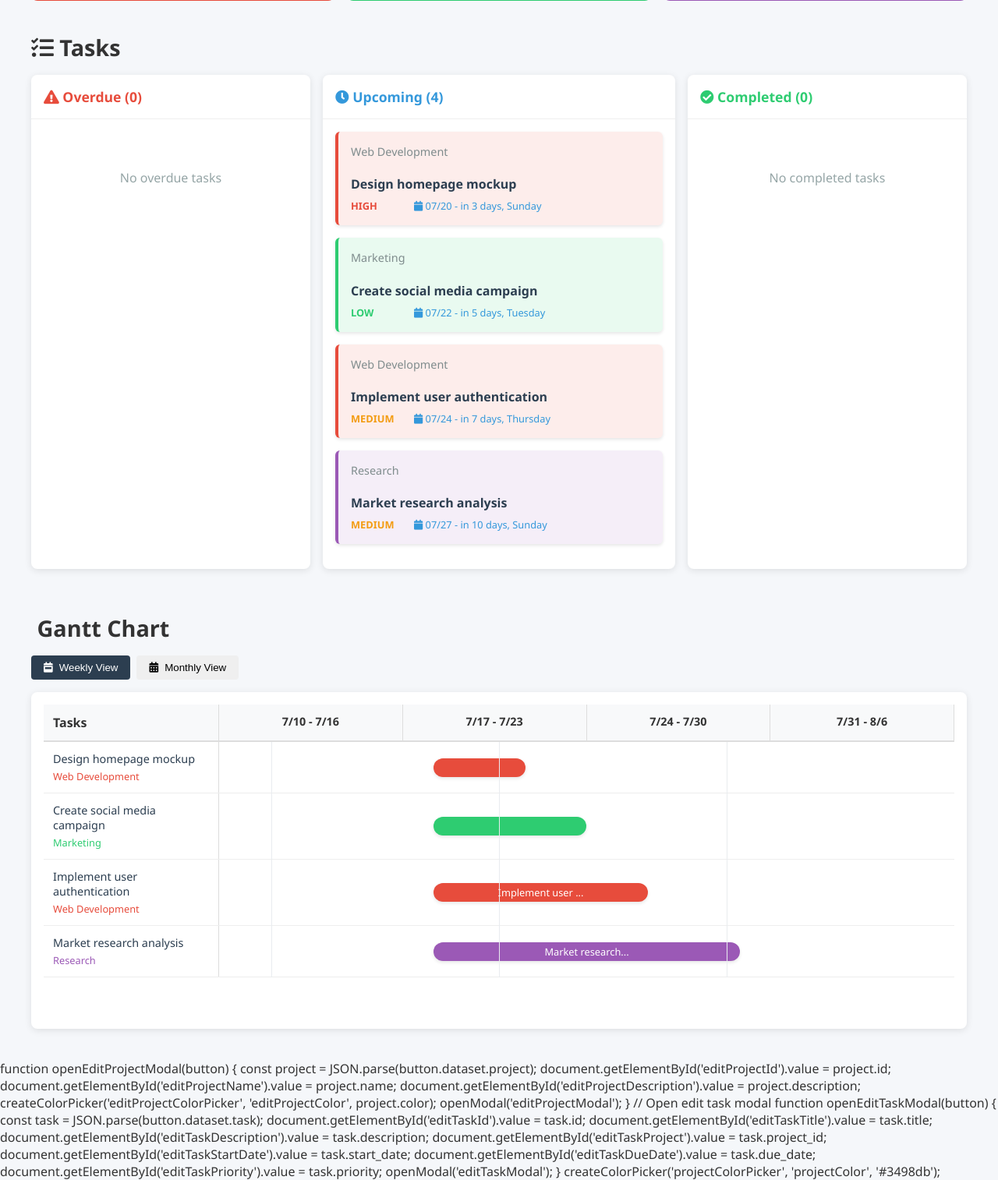
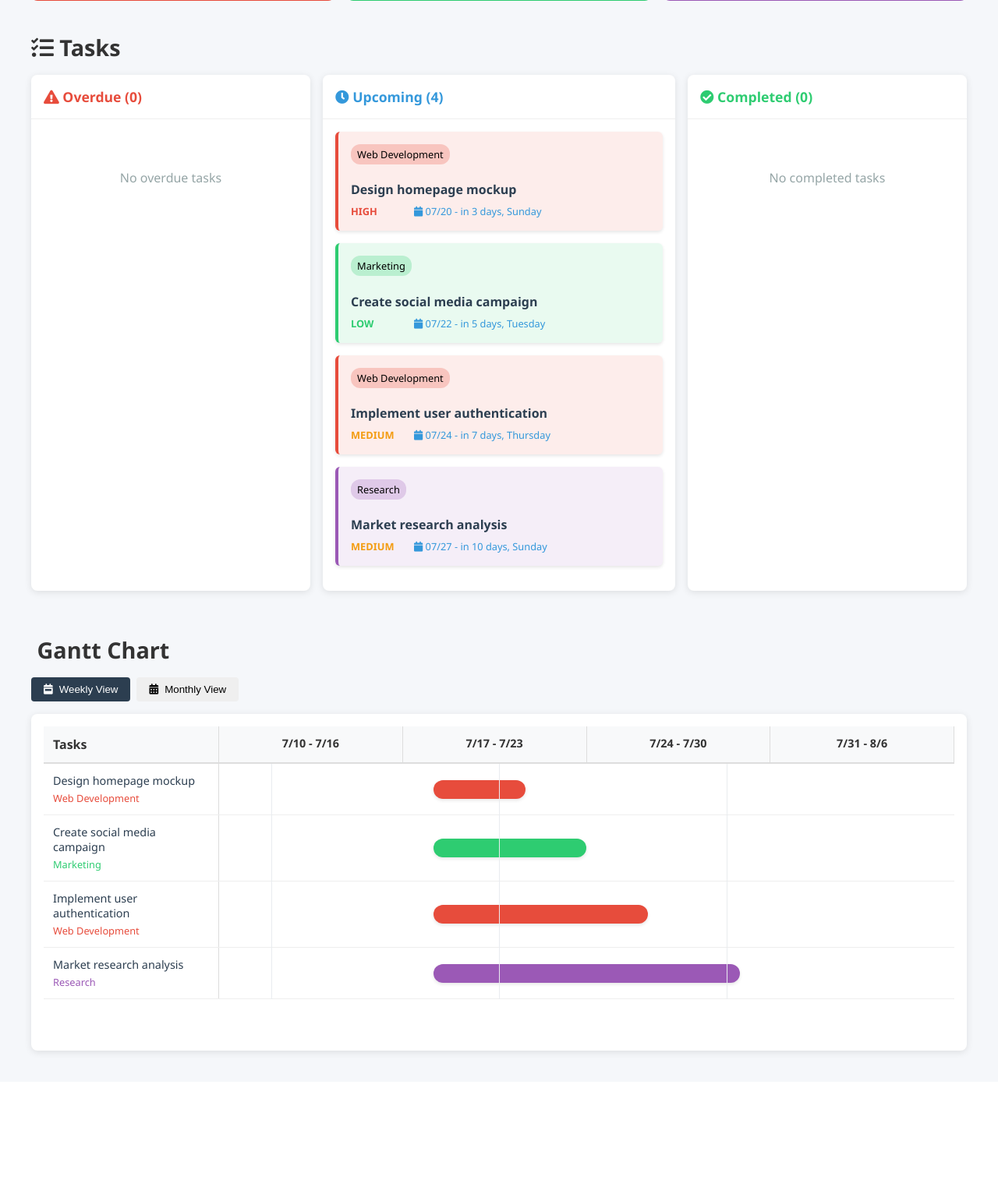
Before and after one commit to kinwong-ds/flask-task-manager, a Flask app: page / in a window 1280 px wide. Shown: the part 294-1808 px from the top of the page at 78% size. After the commit the page ends 1650 px from the top, so only its background shows below. Run offline with Flask 3, Linux system fonts and the light colour scheme; data comes from the database, SQL or seed files in the repository.

Commit message:
gantt view

```diff
--- a/static/css/base.css
+++ b/static/css/base.css
@@ -343,6 +343,7 @@ body {
     overflow-x: auto;
     overflow-y: visible;
     min-height: 400px;
+    max-height: 600px;
     position: relative;
 }
 
@@ -382,6 +383,8 @@ body {
 
 .gantt-body {
     position: relative;
+    max-height: 500px;
+    overflow-y: auto;
 }
 
 .gantt-row {
@@ -414,6 +417,18 @@ body {
 .gantt-task-project {
     font-size: 0.8rem;
     color: #7f8c8d;
+}
+
+/* Task project name bubble styling */
+.task-project-name {
+    font-size: 0.8rem;
+    margin: 0;
+    padding: 0.25rem 0.5rem;
+    border-radius: 12px;
+    display: inline-block;
+    font-weight: 500;
+    color: #000 !important;
+    max-width: fit-content;
 }
 
 .gantt-timeline-container {
--- a/static/js/main.js
+++ b/static/js/main.js
@@ -241,7 +241,6 @@ function renderGanttRow(task, dateRange, timeUnits) {
                                 width: ${Math.max(2, widthPercent)}%;
                                 background-color: ${task.project.color};"
                          title="${task.title} (${formatDate(taskStart, 'M/d')} - ${formatDate(taskEnd, 'M/d')})">
-                        ${task.duration <= 7 ? '' : task.title.substring(0, 15) + (task.title.length > 15 ? '...' : '')}
                     </div>
                 </div>
             </div>
--- a/templates/index.html
+++ b/templates/index.html
@@ -67,7 +67,7 @@
                         <div class="task-title">
                             <div style="flex: 1;">
                                 <div style="display: flex; justify-content: space-between; align-items: center; margin-bottom: 0.5rem;">
-                                    <p style="color: #7f8c8d; font-size: 0.9rem; margin: 0;">{{ task.project.name }}</p>
+                                    <p class="task-project-name" style="background-color: {{ task.project.color }}40; color: {{ task.project.color }};">{{ task.project.name }}</p>
                                 </div>
                                 <h4 style="margin-bottom: 0.5rem; color: #2c3e50;">{{ task.title }}</h4>
                                 <div class="task-meta">
@@ -113,7 +113,7 @@
                         <div class="task-title">
                             <div style="flex: 1;">
                                 <div style="display: flex; justify-content: space-between; align-items: center; margin-bottom: 0.5rem;">
-                                    <p style="color: #7f8c8d; font-size: 0.9rem; margin: 0;">{{ task.project.name }}</p>
+                                    <p class="task-project-name" style="background-color: {{ task.project.color }}40; color: {{ task.project.color }};">{{ task.project.name }}</p>
                                 </div>
                                 <h4 style="margin-bottom: 0.5rem; color: #2c3e50;">{{ task.title }}</h4>
                                 <div class="task-meta">
@@ -159,7 +159,7 @@
                         <div class="task-title">
                             <div style="flex: 1;">
                                 <div style="display: flex; justify-content: space-between; align-items: center; margin-bottom: 0.5rem;">
-                                    <p style="color: #7f8c8d; font-size: 0.9rem; margin: 0;">{{ task.project.name }}</p>
+                                    <p class="task-project-name" style="background-color: {{ task.project.color }}40; color: {{ task.project.color }};">{{ task.project.name }}</p>
                                 </div>
                                 <h4 style="margin-bottom: 0.5rem; color: #2c3e50;">{{ task.title }}</h4>
                                 <div class="task-meta">
@@ -614,28 +614,4 @@
         createColorPicker('projectColorPicker', 'projectColor', '#3498db');
     });
 </script>
-    function openEditProjectModal(button) {
-        const project = JSON.parse(button.dataset.project);
-        document.getElementById('editProjectId').value = project.id;
-        document.getElementById('editProjectName').value = project.name;
-        document.getElementById('editProjectDescription').value = project.description;
-        createColorPicker('editProjectColorPicker', 'editProjectColor', project.color);
-        openModal('editProjectModal');
-    }
-
-    // Open edit task modal
-    function openEditTaskModal(button) {
-        const task = JSON.parse(button.dataset.task);
-        document.getElementById('editTaskId').value = task.id;
-        document.getElementById('editTaskTitle').value = task.title;
-        document.getElementById('editTaskDescription').value = task.description;
-        document.getElementById('editTaskProject').value = task.project_id;
-        document.getElementById('editTaskStartDate').value = task.start_date;
-        document.getElementById('editTaskDueDate').value = task.due_date;
-        document.getElementById('editTaskPriority').value = task.priority;
-        openModal('editTaskModal');
-    }
-
-    createColorPicker('projectColorPicker', 'projectColor', '#3498db');
-</script>
 {% endblock %}
```
